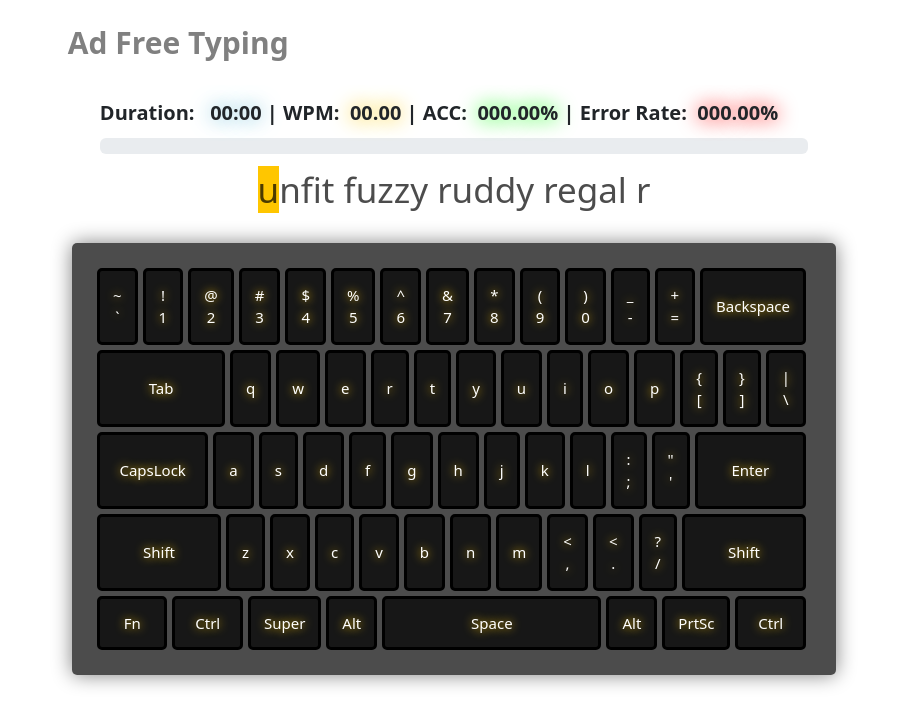
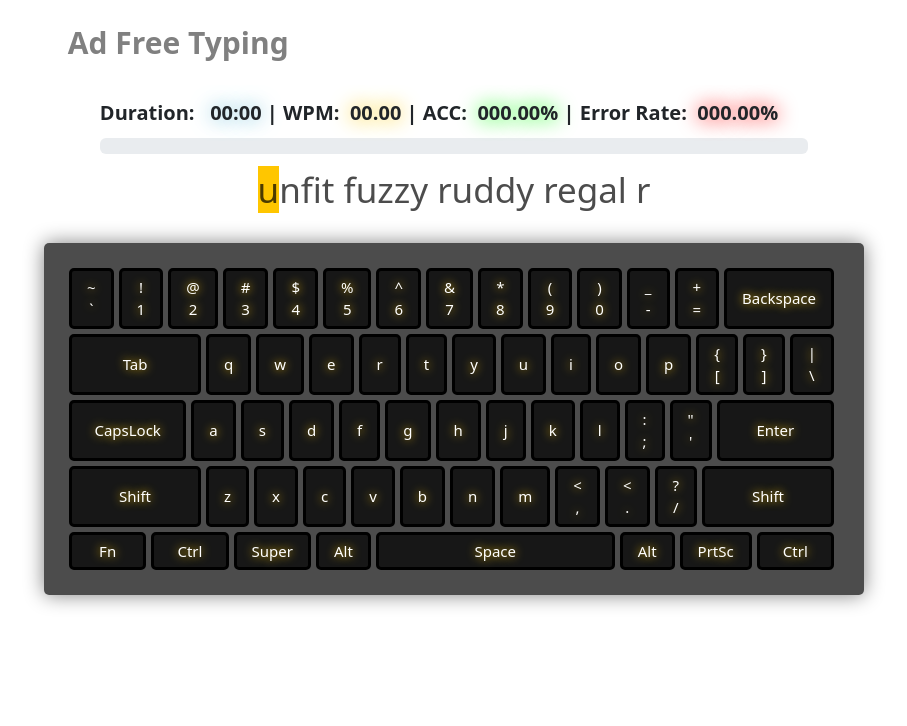
Before and after one commit to jstephensdev/ad-free-typing, a React (Create React App) app: page / in a window 1280 px wide. Shown: the top 726 px of the page, without its empty margins (186-1093 px from the left). Built offline with nearby package versions, Linux system fonts and the light colour scheme; some icons are missing.

Commit message:
css and icon change

```diff
--- a/src/components/Stats.tsx
+++ b/src/components/Stats.tsx
@@ -43,7 +43,7 @@ export const Stats = (): JSX.Element => {
           <IonIcon
             title={show ? 'Hide Current Stats' : 'Show Current Stats'}
             className="ionIcon"
-            name={show ? 'remove' : 'add'}
+            name={show ? 'remove-circle' : 'add-circle'}
             size="large"
             data-testid="reset"
             onClick={() => setShow(!show)}
--- a/src/css/App.css
+++ b/src/css/App.css
@@ -115,7 +115,10 @@ the current stats are closed todo: find better way to do this  */
 .key-default {
   display: flex;
   align-items: center;
-  padding: 13px;
+  padding-left: 15px;
+  padding-right: 15px;
+  padding-top: 5px;
+  padding-bottom: 5px;
   border: 3px solid black;
   border-radius: 5px;
   color: white;
```
